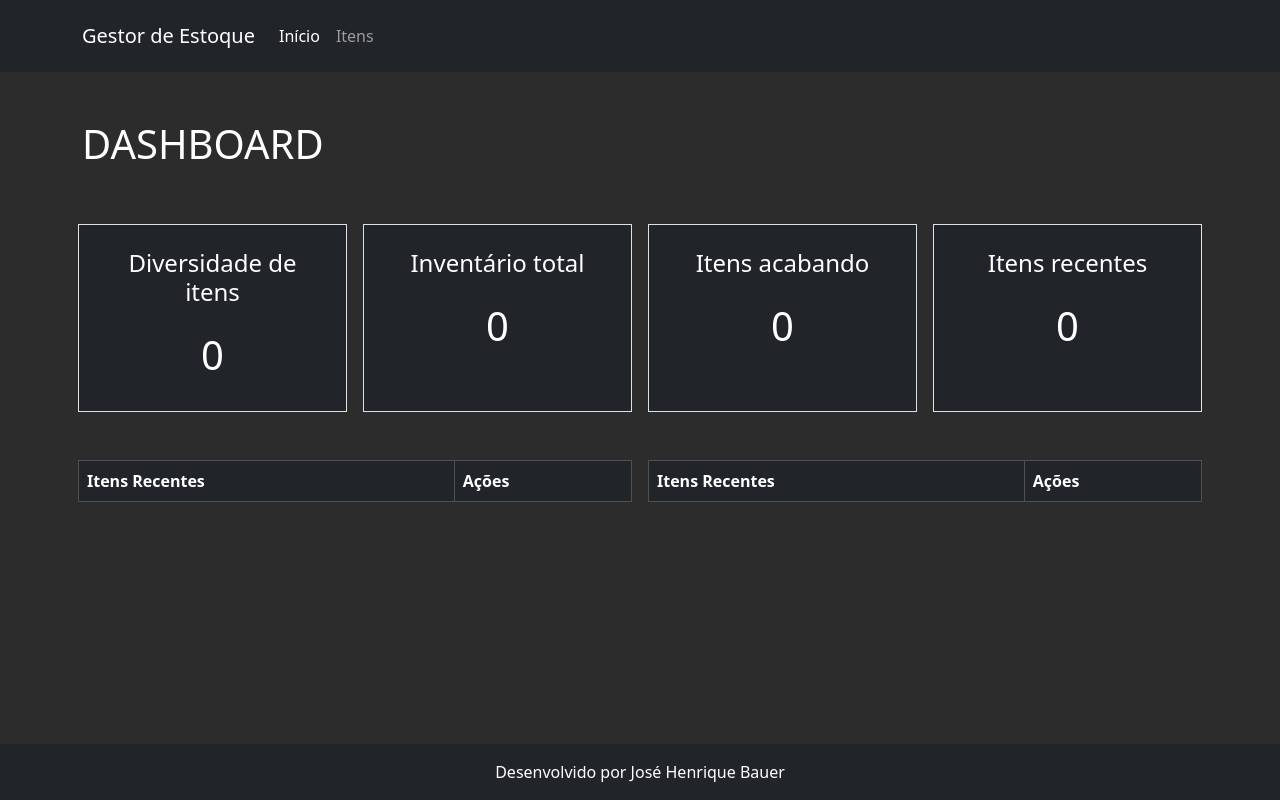
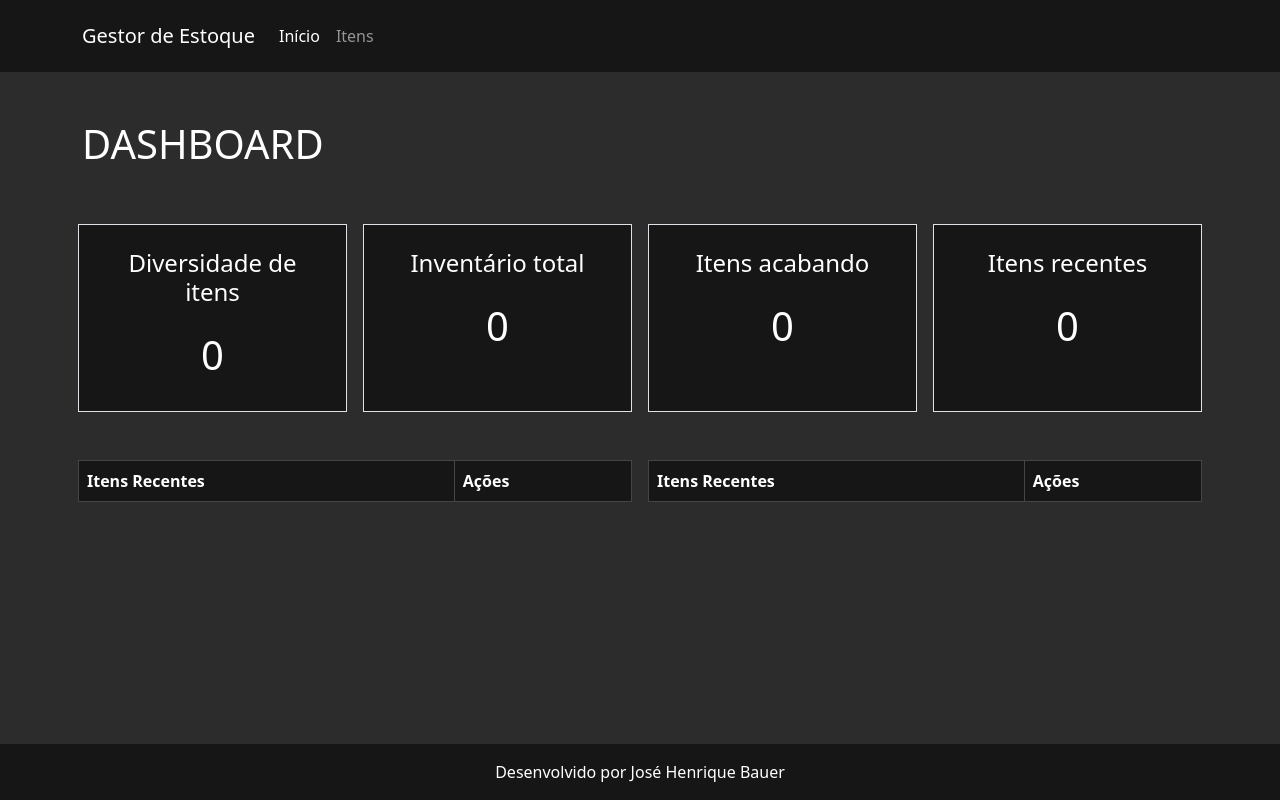
Before and after one commit to josebauer/gestor-de-estoque, a React (Vite) app: page / in a window 1280 px wide. Built offline with nearby package versions, Linux system fonts and the light colour scheme.

Commit message:
Altera váriáveis Bootstrap  e -color

```diff
--- a/src/scss/styles.scss
+++ b/src/scss/styles.scss
@@ -1,5 +1,12 @@
-// Bootstrap
+// Alteração Variáveis Bootstrap
+$dark: #161616;
+
+$link-color: #fff;
+
+// Import bootstrap
 @import '../../node_modules/bootstrap/scss/bootstrap.scss';
+
+
 
 // Common Styles
 @import './common/common.scss';
```
